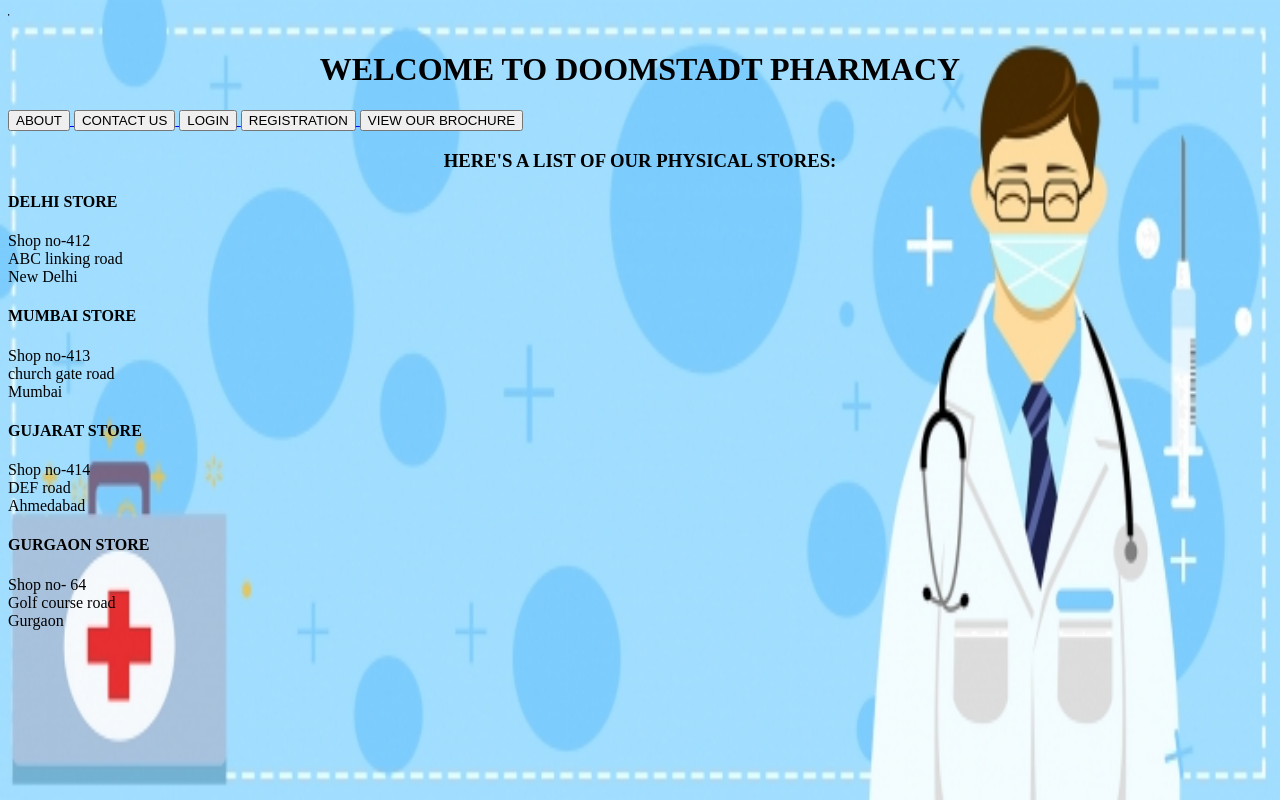
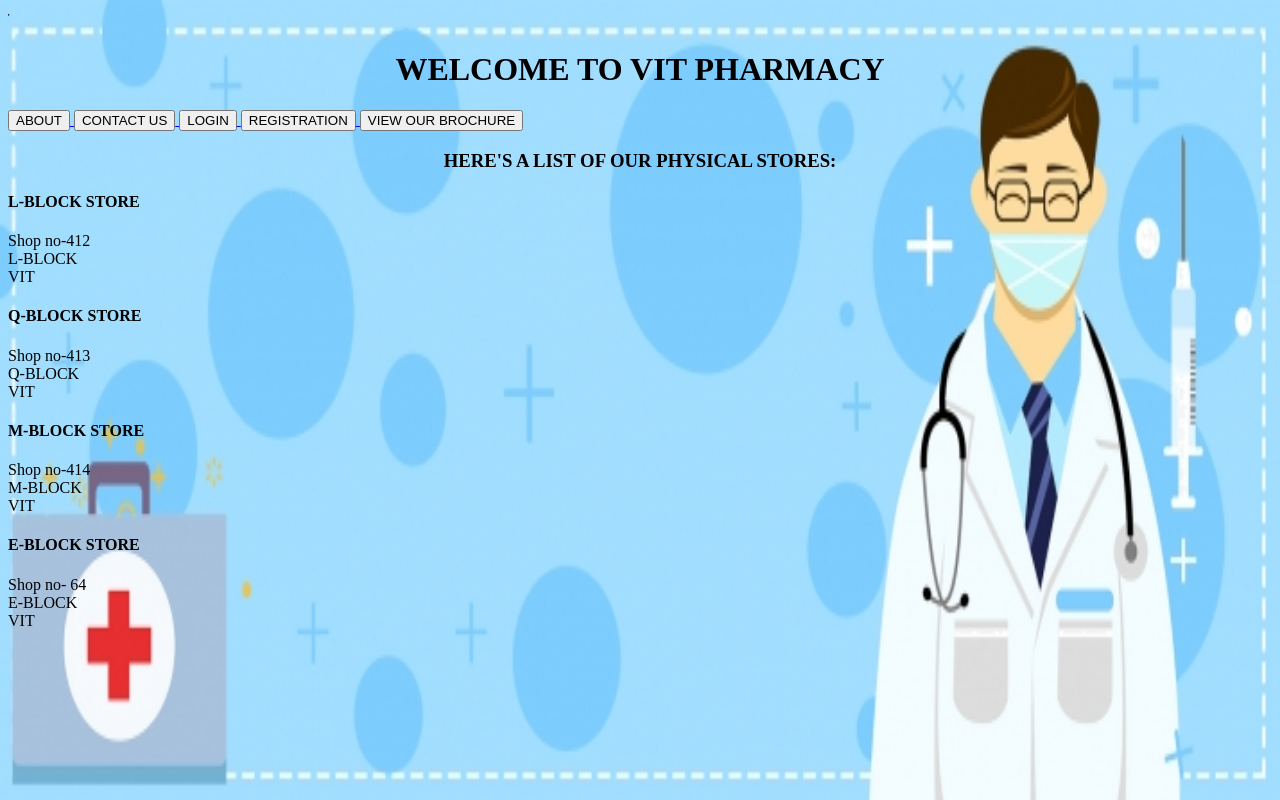
Before and after one commit to Dipit12/First-Hackathon-site, a plain HTML site: page html_basics_rev/HOMEPAGE.html in a window 1280 px wide. Drawn offline with Linux system fonts and the light colour scheme.

Commit message:
latest update before review 0

```diff
--- a/html_basics_rev/HOMEPAGE.html
+++ b/html_basics_rev/HOMEPAGE.html
@@ -9,7 +9,7 @@
             We deliver medicines 24/7 within 1 hour
         </marquee>
         <center>
-        <h1>WELCOME TO  DOOMSTADT PHARMACY</h1>
+        <h1>WELCOME TO VIT PHARMACY</h1>
         </center>
         <style>
             body {
@@ -38,13 +38,13 @@
         <h3>
             HERE'S A LIST OF OUR PHYSICAL STORES:
         </h3> </center>
-        <h4>DELHI STORE</h4>
-        <p>Shop no-412 <br> ABC linking road <br> New Delhi</p>
-        <h4>MUMBAI STORE</h4>
-        <p>Shop no-413 <br> church gate road <br> Mumbai</p>
-        <h4> GUJARAT STORE</h4>
-        <p> Shop no-414 <br> DEF road <br> Ahmedabad</p>
-        <h4> GURGAON STORE</h4>
-        <p> Shop no- 64 <br> Golf course road <br> Gurgaon</p>
+        <h4>L-BLOCK STORE</h4>
+        <p>Shop no-412 <br> L-BLOCK <br>VIT</p>
+        <h4>Q-BLOCK STORE</h4>
+        <p>Shop no-413 <br> Q-BLOCK <br> VIT</p>
+        <h4> M-BLOCK STORE</h4>
+        <p> Shop no-414 <br> M-BLOCK <br> VIT</p>
+        <h4> E-BLOCK STORE</h4>
+        <p> Shop no- 64 <br> E-BLOCK <br> VIT</p>
     </body>
 </html>
```
Also changed, not shown: html_basics_rev/dashboard.html (added, +47 -0 lines), html_basics_rev/view_cart.html (added, +11 -0 lines), html_basics_rev/back2.jpg (added), html_basics_rev/cheston_cold.jpg (added), html_basics_rev/combiflam.jpg (added), html_basics_rev/crocin.jpg (added), html_basics_rev/disperin.jpg (added), html_basics_rev/eno.jpg (added), html_basics_rev/sunscreen.jpg (added).
